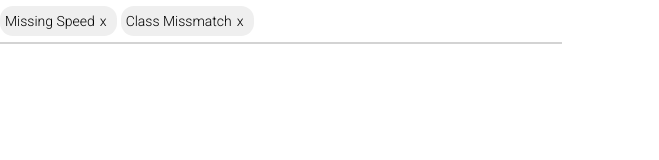
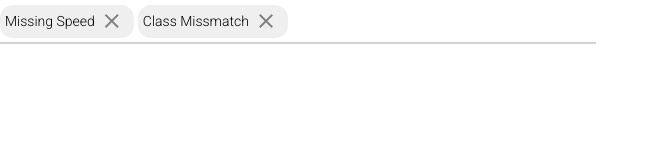
Before and after one commit to andidarzeza/angular-template, an Angular app: page / in a window 1280 px wide. Shown: the top 160 px of the page, without its empty margins (0-659 px from the left). Built offline with nearby package versions, Linux system fonts and the light colour scheme.

Commit message:
implemented angular material icons and implemented styling for chip input

```diff
--- a/src/app/app.module.ts
+++ b/src/app/app.module.ts
@@ -5,6 +5,7 @@ import { AppRoutingModule } from './app-routing.module';
 import { AppComponent } from './app.component';
 import { BrowserAnimationsModule } from '@angular/platform-browser/animations';
 import { ChipInputComponent } from './components/chip-input/chip-input.component';
+import {MatIconModule} from '@angular/material/icon';
 
 @NgModule({
   declarations: [
@@ -14,7 +15,8 @@ import { ChipInputComponent } from './components/chip-input/chip-input.component
   imports: [
     BrowserModule,
     AppRoutingModule,
-    BrowserAnimationsModule
+    BrowserAnimationsModule,
+    MatIconModule
   ],
   providers: [],
   bootstrap: [AppComponent]
--- a/src/app/components/chip-input/chip-input.component.html
+++ b/src/app/components/chip-input/chip-input.component.html
@@ -1,16 +1,16 @@
 <div class="chip-input-container">
-    <div class="chip-container">
-        <div class="chip-item no-select pointer" *ngFor="let chip of chips">
-            <div class="chip-text">
+    <div class="chip-container" [id]="'chip-' + randomId">
+        <div class="chip-item no-select pointer" *ngFor="let chip of chips;index as i;" [id]="'chip-' + i + '-' + randomId" (click)="setChipStyle('chip-' + i + '-' + randomId)">
+            <div class="chip-text" [id]="'text-chip-' + i + '-' + randomId">
                 {{chip}}
             </div>
             <div class="remove-icon" (click)="removeChip(chip)">
-                x
+                <mat-icon>close</mat-icon>
             </div>
         </div>
     </div>
     <div class="input-container">
-        <input type="text" class="custom-input" (focus)="onInputFocus()" (focusout)="onInputOutFocus()">
+        <input [id]="'input-' + randomId" type="text" class="custom-input" (focus)="onInputFocus()" (focusout)="onInputOutFocus()">
         <div class="search-dropdown" *ngIf="showDropdown">
             <div class="search-option pointer" *ngFor="let item of dropdownItems" (click)="addChip(item)">
                 {{item}}
--- a/src/app/components/chip-input/chip-input.component.scss
+++ b/src/app/components/chip-input/chip-input.component.scss
@@ -7,6 +7,7 @@
     width: 300px;
     border: none;
     border-bottom: 2px solid lightgray;
+    transition: border 300ms;
 }
 
 .custom-input:focus{
@@ -17,17 +18,18 @@
     display: flex;
     align-items: center;
     border-bottom: 2px solid lightgray;
+    transition: border 300ms;
 }
 
 .chip-item {
     background: #efefef;
     color: black;
-    padding: 7px 5px;
+    padding: 2px 5px;
     border-radius: 13px;
     margin-right: 4px;
-    transition: box-shadow 200ms;
+    transition: box-shadow 200ms, background-color 300ms;
     font-size: 14px;
-    font-weight: 100;
+    font-weight: 300;
     display: flex;
     align-items: center;
 }
@@ -64,3 +66,8 @@
     margin-left: 5px;
     margin-right: 5px;
 }
+
+.remove-icon>mat-icon {
+    margin-top: 2px;
+    color: gray;
+}
--- a/src/app/components/chip-input/chip-input.component.ts
+++ b/src/app/components/chip-input/chip-input.component.ts
@@ -1,4 +1,4 @@
-import { Component, OnInit } from '@angular/core';
+import { Component, HostListener, OnInit } from '@angular/core';
 
 @Component({
   selector: 'app-chip-input',
@@ -8,6 +8,11 @@ import { Component, OnInit } from '@angular/core';
 export class ChipInputComponent implements OnInit {
 
   constructor() { }
+
+  // randomIds
+  // TODO: implement function to implement random id.
+  public randomId = "test1234";
+  private styledChipId = "";
 
   // Control Variables
   public showDropdown = false;
@@ -20,19 +25,37 @@ export class ChipInputComponent implements OnInit {
   addChip(chip: string): void {
     this._pushItemToChips(chip);
     this._removeItemFromDropdown(chip);
+    this._setFocusToInput();
+    this._startInputAnimation();
   }
 
   removeChip(chip: string): void {
     this._removeItemFromChips(chip);
     this._pushItemToDropdown(chip);
+    this._setFocusToInput();
+    this._startInputAnimation();
   }
 
   onInputFocus(): void {
     this.showDropdown = true;
+    this._changeUnderlineStyle();
   }
 
   onInputOutFocus(): void {
-    // this.showDropdown = false;
+    // setTimeout(()=>{
+    //   this.showDropdown = false;
+    // },100);
+    this._changeUnderlineStyle(true);
+  }
+
+  setChipStyle(id: string): void {
+    const chip = document.getElementById(id) as HTMLElement;
+    if(chip) {
+      setTimeout(() => {
+        this.styledChipId = id;
+      }, 200);
+      chip.style.background = "#2196f3";
+    }
   }
 
   private _pushItemToChips(chip: string): void {
@@ -51,6 +74,36 @@ export class ChipInputComponent implements OnInit {
     this.chips = this._removeItemFromArray(this.chips, chip);
   }
 
+  private _changeUnderlineStyle(def?: boolean): void {
+    const input = document.getElementById("input-" + this.randomId);
+    const chip = document.getElementById("chip-" + this.randomId);
+    if(def) {
+      if(input && chip) {
+        chip.style.borderBottom = "2px solid lightgray";
+        input.style.borderBottom = "2px solid lightgray";
+      }
+    } else {
+      if(input && chip) {
+        chip.style.borderBottom = "2px solid #2196f3";
+        input.style.borderBottom = "2px solid #2196f3";
+      }
+    }
+  }
+
+  private _setFocusToInput(): void {
+    const input = document.getElementById("input-" + this.randomId);
+    if(input) {
+      input.focus();
+    }
+  }
+
+  private _startInputAnimation(): void {
+    this._changeUnderlineStyle(true);
+    setTimeout(() => {
+      this._changeUnderlineStyle();
+    },200);
+  }
+
   private _removeItemFromArray(array: any[], item: any): any[] {
     const index = array.indexOf(item);
     if(index > -1) {
@@ -59,4 +112,14 @@ export class ChipInputComponent implements OnInit {
     return array;
   }
 
+  @HostListener('click', ['$event.target'])
+  onClick(event: any) {
+    if(event?.id !== this.styledChipId && event?.id !== 'text-' + this.styledChipId) {
+      const styledChip = document.getElementById(this.styledChipId) as HTMLElement;
+      if(styledChip) {
+        styledChip.style.background = "#efefef";
+      }
+    }
+ }
+
 }
```
